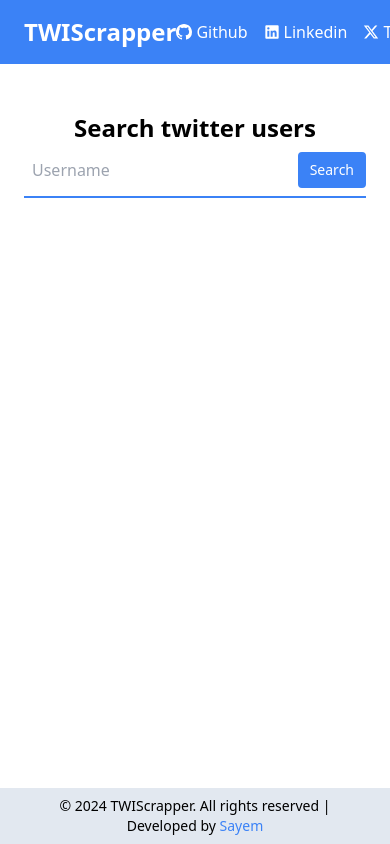
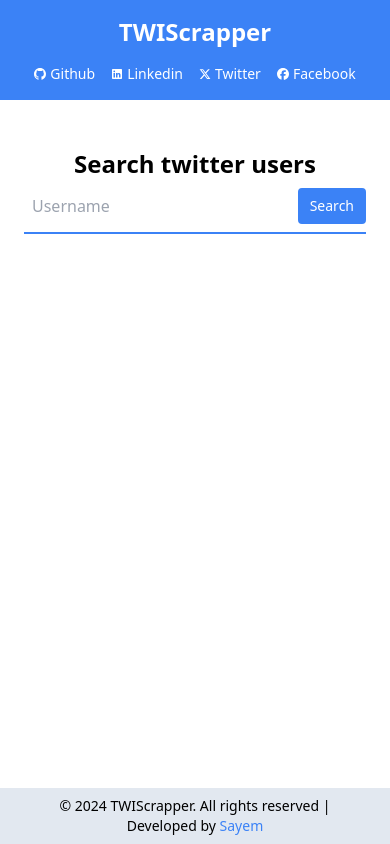
Before and after one commit to Say-M/twitter-scraper, a website built with Vite: page index.html in a window 390 px wide. Built offline with nearby package versions, Linux system fonts and the light colour scheme.

Commit message:
responsive issue fixed

```diff
--- a/index.html
+++ b/index.html
@@ -10,12 +10,14 @@
     <div id="app" class="flex flex-col h-screen overflow-auto">
       <section class="bg-blue-500 py-4 flex-shrink-0">
         <header class="container">
-          <div class="flex justify-between items-center">
+          <div
+            class="flex justify-between items-center gap-4 sm:flex-row flex-col"
+          >
             <a href="/" class="text-2xl font-bold">
               <h1 class="text-white">TWIScrapper</h1>
             </a>
             <nav>
-              <ul class="flex space-x-4">
+              <ul class="flex space-x-4 text-sm sm:text-base">
                 <li>
                   <a
                     href="https://github.com/Say-M"
@@ -25,7 +27,7 @@
                     <svg
                       aria-hidden="true"
                       viewBox="0 0 16 16"
-                      class="h-4 w-4 fill-white"
+                      class="h-3 w-3 sm:h-4 sm:w-4 fill-white"
                     >
                       <path
                         d="M8 0c4.42 0 8 3.58 8 8a8.013 8.013 0 0 1-5.45 7.59c-.4.08-.55-.17-.55-.38 0-.27.01-1.13.01-2.2 0-.75-.25-1.23-.54-1.48 1.78-.2 3.65-.88 3.65-3.95 0-.88-.31-1.59-.82-2.15.08-.2.36-1.02-.08-2.12 0 0-.67-.22-2.2.82-.64-.18-1.32-.27-2-.27-.68 0-1.36.09-2 .27-1.53-1.03-2.2-.82-2.2-.82-.44 1.1-.16 1.92-.08 2.12-.51.56-.82 1.28-.82 2.15 0 3.06 1.86 3.75 3.64 3.95-.23.2-.44.55-.51 1.07-.46.21-1.61.55-2.33-.66-.15-.24-.6-.83-1.23-.82-.67.01-.27.38.01.53.34.19.73.9.82 1.13.16.45.68 1.31 2.69.94 0 .67.01 1.3.01 1.49 0 .21-.15.45-.55.38A7.995 7.995 0 0 1 0 8c0-4.42 3.58-8 8-8Z"
@@ -44,7 +46,7 @@
                       xmlns="http://www.w3.org/2000/svg"
                       viewBox="0 0 24 24"
                       aria-hidden="true"
-                      class="h-4 w-4 fill-white"
+                      class="h-3 w-3 sm:h-4 sm:w-4 fill-white"
                     >
                       <path
                         d="M20.5 2h-17A1.5 1.5 0 002 3.5v17A1.5 1.5 0 003.5 22h17a1.5 1.5 0 001.5-1.5v-17A1.5 1.5 0 0020.5 2zM8 19H5v-9h3zM6.5 8.25A1.75 1.75 0 118.3 6.5a1.78 1.78 0 01-1.8 1.75zM19 19h-3v-4.74c0-1.42-.6-1.93-1.38-1.93A1.74 1.74 0 0013 14.19a.66.66 0 000 .14V19h-3v-9h2.9v1.3a3.11 3.11 0 012.7-1.4c1.55 0 3.36.86 3.36 3.66z"
@@ -62,7 +64,7 @@
                     <svg
                       viewBox="0 0 24 24"
                       aria-hidden="true"
-                      class="h-4 w-4 fill-white"
+                      class="h-3 w-3 sm:h-4 sm:w-4 fill-white"
                     >
                       <g>
                         <path
@@ -82,7 +84,7 @@
                     <svg
                       viewBox="0 0 36 36"
                       aria-hidden="true"
-                      class="h-4 w-4 fill-white"
+                      class="h-3 w-3 sm:h-4 sm:w-4 fill-white"
                     >
                       <path
                         d="M20.181 35.87C29.094 34.791 36 27.202 36 18c0-9.941-8.059-18-18-18S0 8.059 0 18c0 8.442 5.811 15.526 13.652 17.471L14 34h5.5l.681 1.87Z"
```
